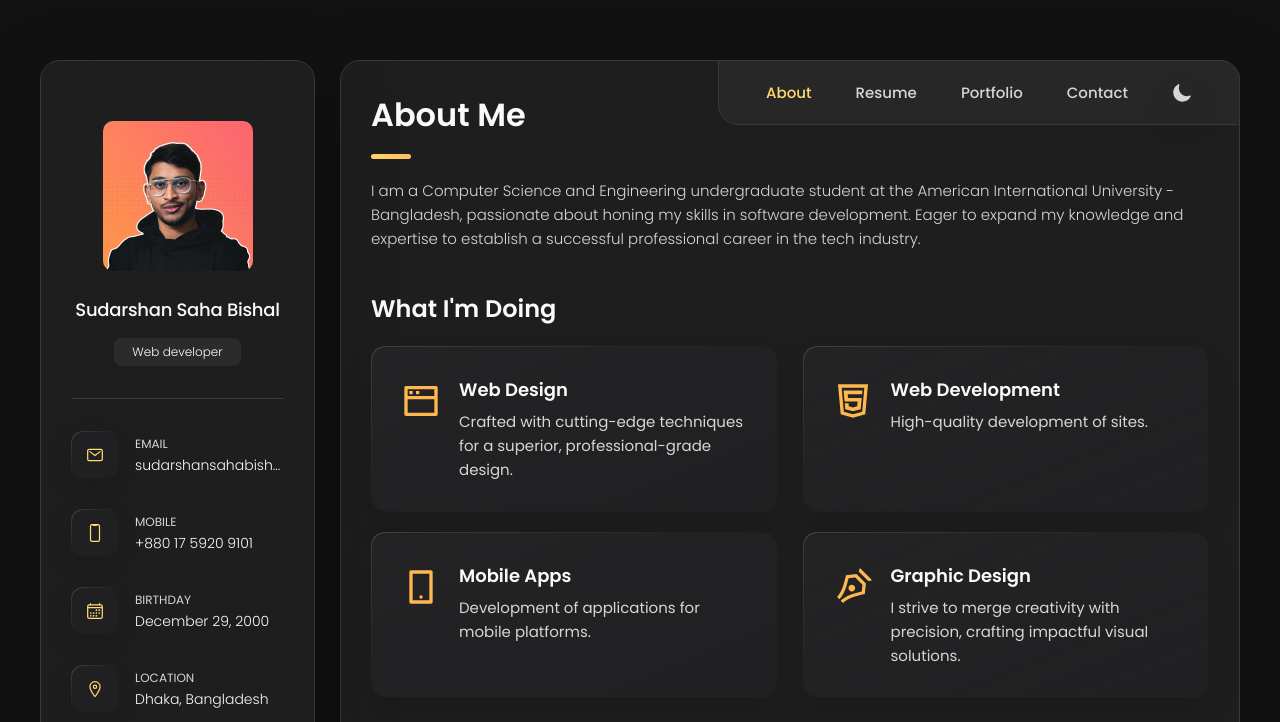
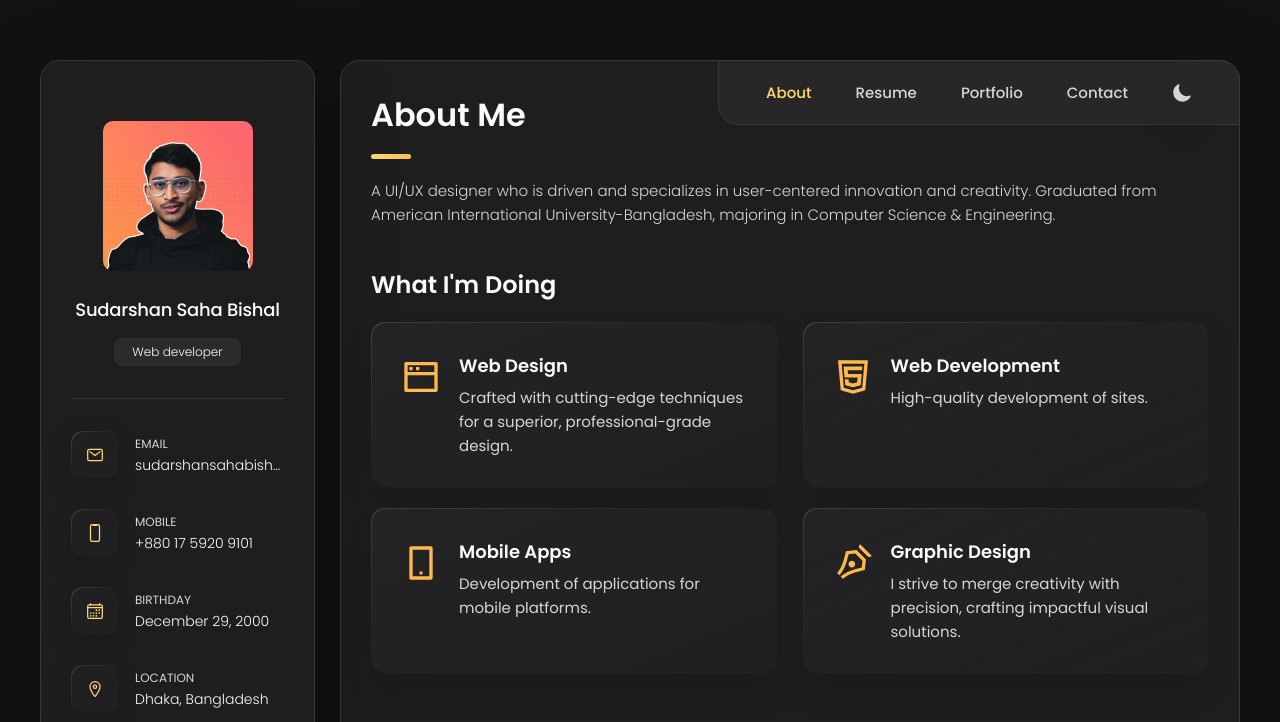
Before and after one commit to b1sh4l/b1sh4l.github.io, a plain HTML site: page index.html in a window 1280 px wide. Shown: the top 722 px of the page. Drawn offline with nearby package versions, Linux system fonts and the light colour scheme; a script that the page names is missing.

Commit message:
About me section changed.

```diff
--- a/index.html
+++ b/index.html
@@ -132,8 +132,8 @@
                 <h2 class="article-title h2">About me</h2>
             </header>
             <section class=about-text>
-                <p>I am a Computer Science and Engineering undergraduate student at the American International University - Bangladesh, passionate about honing my skills in software development. Eager to expand my knowledge and expertise to establish a successful
-                    professional career in the tech industry.</section>
+                <p>A UI/UX designer who is driven and specializes in user-centered innovation and creativity. Graduated from American International
+                    University-Bangladesh, majoring in Computer Science & Engineering.</section>
             <section class=service>
                 <h3 class="h3 service-title">What I'm doing</h3>
                 <ul class=service-list>
```
